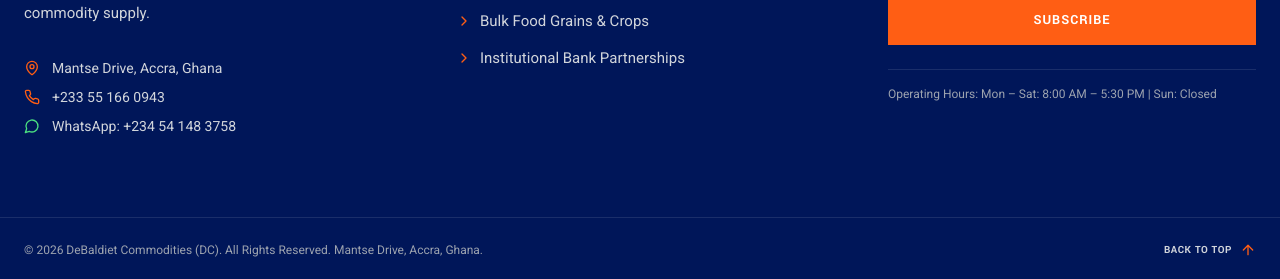
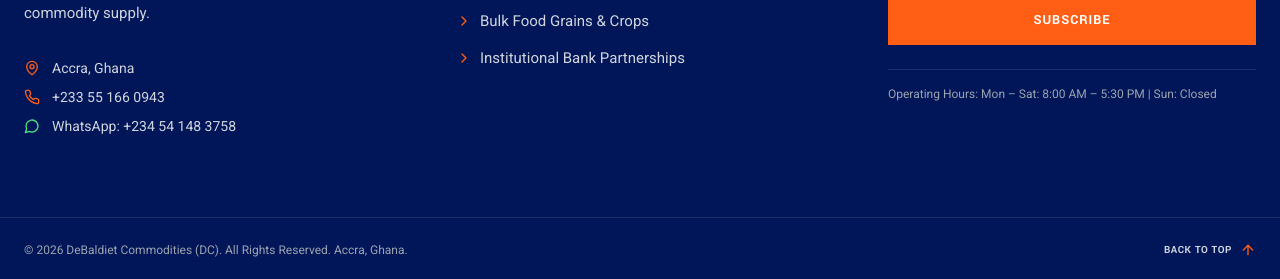
Before and after one commit to Cedaret66/debaldiet-commodities, a React (Vite) app: page /contact-us in a window 1280 px wide. Both pictures are taken after typing "Sample", "name@example.com", "5551234", "Sample", "Sample" into the empty fields and a click on the button "SUBMIT INQUIRY". Shown: the part 1555-1834 px from the top of the page. Built offline with nearby package versions, Linux system fonts and the light colour scheme.

Commit message:
Update location to Accra, Ghana across all components and copy

```diff
--- a/src/data/siteData.js
+++ b/src/data/siteData.js
@@ -5,8 +5,8 @@
     abbreviation: "DC",
     tagline: "Bridging Global Sourcing with Reliable Local Execution Across Ghana",
     managingDirector: "Joshua King Kotey",
-    headquarters: "Mantse Drive, Accra, Ghana",
-    address: "Mantse Drive, Accra, Ghana",
+    headquarters: "Accra, Ghana",
+    address: "Accra, Ghana",
     phoneHotline: "+233 55 166 0943",
     whatsapp: "+234 54 148 3758",
     email: "debaldietcommodities@gmail.com",
@@ -24,7 +24,7 @@
     whatsapp: "+234 54 148 3758",
     email: "debaldietcommodities@gmail.com",
     hours: "Mon – Sat: 8:00 AM – 5:30 PM | Sun: Closed",
-    address: "Mantse Drive, Accra, Ghana",
+    address: "Accra, Ghana",
     socials: [
       { name: "Twitter", url: "https://twitter.com" },
       { name: "Facebook", url: "https://facebook.com" },
@@ -111,7 +111,7 @@
   intro: {
     sectionTag: "EXPLORE DEBALDIET COMMODITIES",
     heading: "One Accountable Partner Across Global Sourcing, Retail & Agri-Trade",
-    paragraph: "Headquartered on Mantse Drive in Accra, Ghana, DeBaldiet Commodities (DC) is a diversified trading and logistics company. We solve the three biggest frustrations of modern procurement: opaque markups, slow delivery, and questionable quality. Whether securing your next vehicle from China with our game-changing 70/30 payment plan, stocking your salon with luxury virgin hair, or procuring metric tons of staple grains, you deal with a single, accountable partner from initial order to final handover."
+    paragraph: "Headquartered in Accra, Ghana, DeBaldiet Commodities (DC) is a diversified trading and logistics company. We solve the three biggest frustrations of modern procurement: opaque markups, slow delivery, and questionable quality. Whether securing your next vehicle from China with our game-changing 70/30 payment plan, stocking your salon with luxury virgin hair, or procuring metric tons of staple grains, you deal with a single, accountable partner from initial order to final handover."
   },
 
   corePillars: [
@@ -238,7 +238,7 @@
     {
       clientType: "Automotive Client",
       rating: 5,
-      quote: "Importing a vehicle used to be filled with anxiety about port delays and hidden fees. DC made it smooth. The 70/30 scheme meant I didn't tie down all my savings, and my SUV arrived in Mantse Drive exactly 5 weeks later.",
+      quote: "Importing a vehicle used to be filled with anxiety about port delays and hidden fees. DC made it smooth. The 70/30 scheme meant I didn't tie down all my savings, and my SUV arrived in Accra, Ghana exactly 5 weeks later.",
       name: "Kwame M.",
       title: "Bank Operations Specialist, Accra",
       avatar: "/testimonial-1.jpg"
@@ -265,7 +265,7 @@
     headline: "About DeBaldiet Commodities",
     subHeadline: "Bridging Global Sourcing with Reliable Local Execution Across Ghana.",
     story: [
-      "Founded on Mantse Drive in Accra, DeBaldiet Commodities (DC) was born out of a desire to bring genuine accountability to Ghanaian importation and trade. For years, individual buyers and commercial enterprises have suffered from inflated local markups, fraudulent brokers, unpredictably long shipping timelines, and subpar product quality.",
+      "Founded in Accra, Ghana, DeBaldiet Commodities (DC) was born out of a desire to bring genuine accountability to Ghanaian importation and trade. For years, individual buyers and commercial enterprises have suffered from inflated local markups, fraudulent brokers, unpredictably long shipping timelines, and subpar product quality.",
       "DeBaldiet Commodities disrupts this broken model by taking direct responsibility for the entire journey. We are not brokers who vanish when problems arise; we are your direct, accountable trading partner. By managing international sourcing directly at the factory and farm gate level, coordinating secure maritime shipping, and personally supervising customs clearance, we ensure our clients receive exactly what they paid for—at fair, transparent costs.",
       "Today, DC operates across three vital sectors of the economy: delivering dependable automotive solutions from China, distributing luxury hair and beauty supplies, and powering commercial agricultural commodity trade across Ghana."
     ],
@@ -298,7 +298,7 @@
     leadership: {
       name: "Joshua King Kotey",
       role: "Managing Director, DeBaldiet Commodities (DC)",
-      location: "Mantse Drive, Accra, Ghana",
+      location: "Accra, Ghana",
       phone: "+233 55 166 0943",
       email: "debaldietcommodities@gmail.com",
       quote: "Our business is built on trust and delivered promises. Whether sourcing an electric vehicle from China, delivering virgin hair bundles to an aspiring stylist, or supplying metric tons of staple grains, we ensure that every client experiences seamless efficiency, transparent pricing, and zero hassle.",
@@ -409,7 +409,7 @@
   contact: {
     headquarters: {
       name: "DeBaldiet Commodities (DC)",
-      location: "Mantse Drive, Accra, Ghana",
+      location: "Accra, Ghana",
       phone: "+233 55 166 0943",
       whatsapp: "+234 54 148 3758",
       email: "debaldietcommodities@gmail.com",
@@ -447,6 +447,6 @@
       title: "NEWSLETTER SIGNUP",
       text: "Subscribe to receive updates on incoming car shipments, beauty stock, and grain prices."
     },
-    copyright: "© 2026 DeBaldiet Commodities (DC). All Rights Reserved. Mantse Drive, Accra, Ghana."
+    copyright: "© 2026 DeBaldiet Commodities (DC). All Rights Reserved. Accra, Ghana."
   }
 };
--- a/src/pages/BlogPage.jsx
+++ b/src/pages/BlogPage.jsx
@@ -192,7 +192,7 @@
                 DeBaldiet Commodities (DC)
               </h4>
               <p className="text-sm text-white/80 leading-relaxed mb-6">
-                Mantse Drive, Accra, Ghana. We are your accountable trading and logistics partner.
+                Accra, Ghana. We are your accountable trading and logistics partner.
               </p>
               <Link
                 to="/contact-us"
--- a/src/pages/ContactPage.jsx
+++ b/src/pages/ContactPage.jsx
@@ -36,7 +36,7 @@
               Contact Us
             </h1>
             <p className="font-heading text-[18px] sm:text-[22px] text-white/90 leading-relaxed max-w-xl font-light">
-              Connect directly with our headquarters on Mantse Drive in Accra for vehicle orders, wholesale beauty supplies, and agricultural contracts.
+              Connect directly with our headquarters in Accra, Ghana for vehicle orders, wholesale beauty supplies, and agricultural contracts.
             </p>
           </div>
         </div>
@@ -151,7 +151,7 @@
                     Inquiry Submitted Successfully
                   </h4>
                   <p className="text-sm text-green-700">
-                    Thank you, {formData.name}. Our procurement desk on Mantse Drive will review your specifications and contact you within 24 business hours.
+                    Thank you, {formData.name}. Our procurement desk in Accra, Ghana will review your specifications and contact you within 24 business hours.
                   </p>
                 </div>
               ) : (
```
